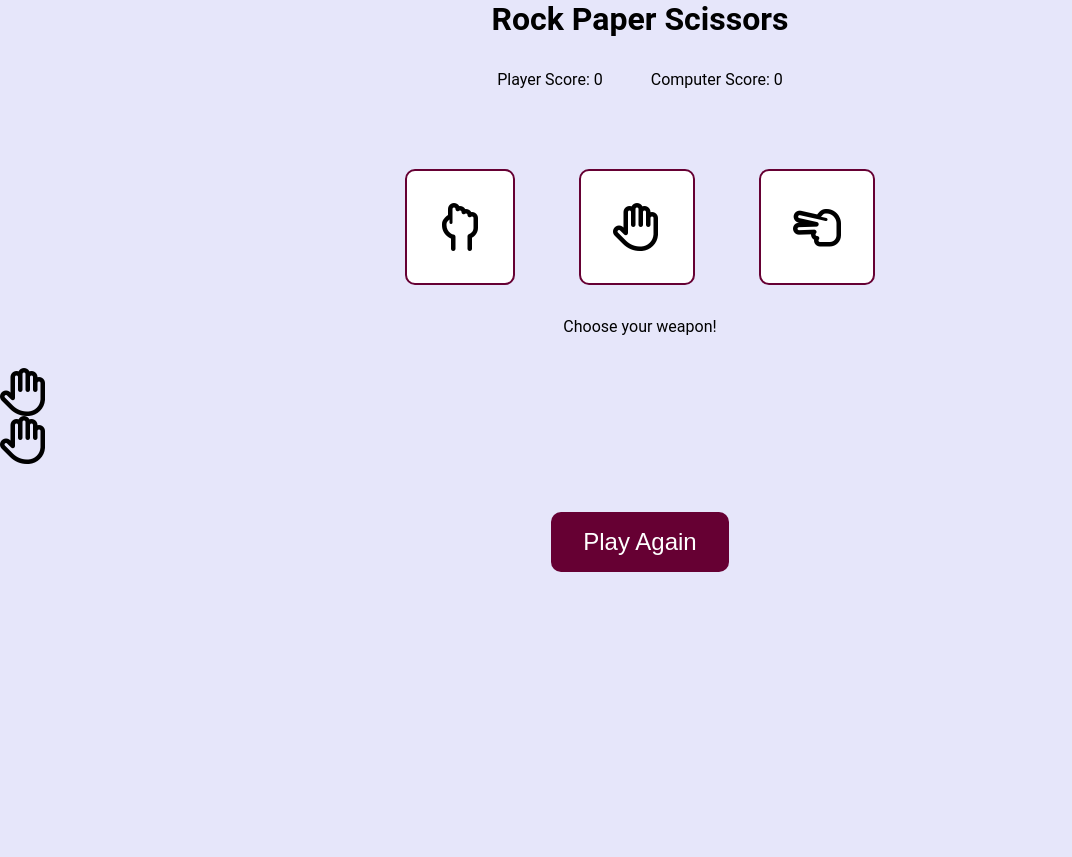
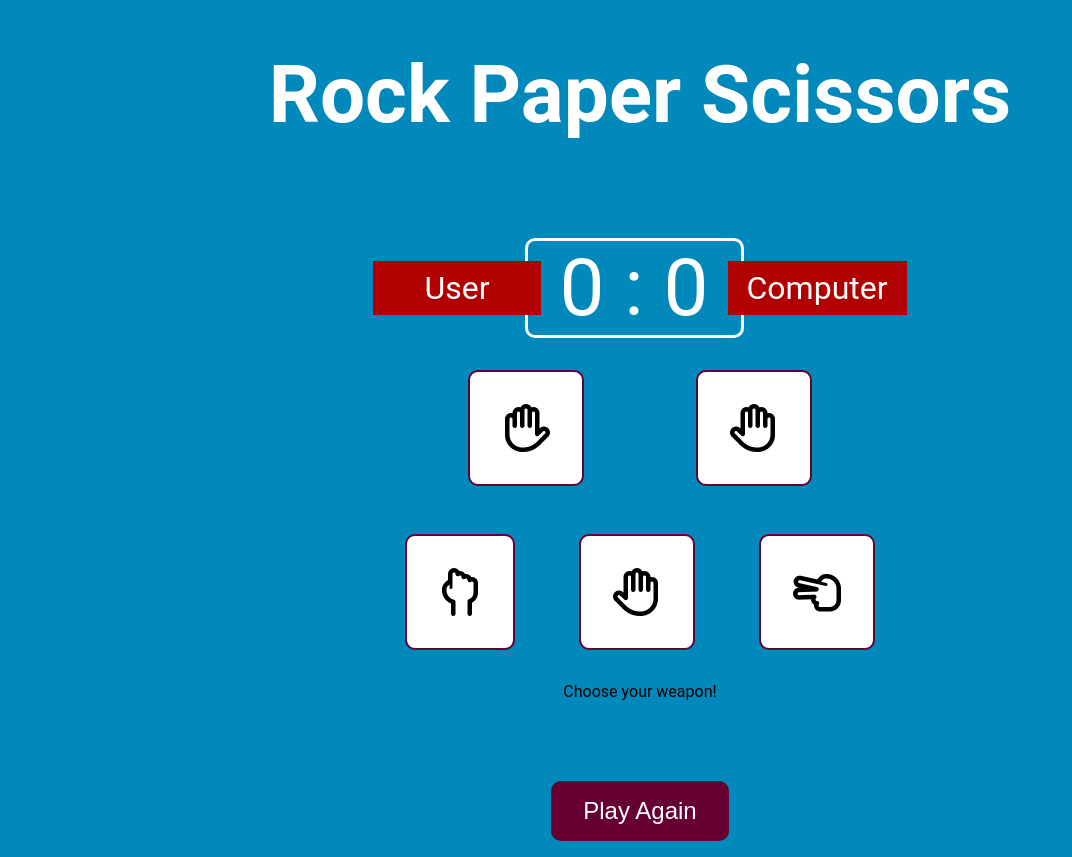
Before and after one commit to JohnM-works/Rock_Paper_Scissor, a plain HTML site: page index.html in a window 1280 px wide. Shown: the whole page, without its empty margins (0-1072 px from the left). Before the commit the page ends 800 px from the top, so only its background shows below. Drawn offline with Linux system fonts and the light colour scheme.

Commit message:
adding more styles in the game

```diff
--- a/index.html
+++ b/index.html
@@ -13,8 +13,20 @@
             <h1>Rock Paper Scissors</h1>
         </div>
         <div class="scoreboard">
-            <div class="player-score">Player Score: 0</div>
-            <div class="computer-score">Computer Score: 0</div>
+            <!--<div class="player-score"></div>
+            <div class="computer-score"></div>
+            -->
+            <div class="user">User</div>
+            <div class="scores">0 : 0</div>
+            <div class="computer">Computer</div>
+        </div>
+        <div class="game-output">
+            <div class="player-choice">
+                <i class="fa-regular fa-hand fa-3x" id="player-output-choice"></i>
+            </div>
+            <div class="computer-choice">
+                <i class="fa-regular fa-hand fa-3x" id="computer-output-choice"></i>
+            </div>
         </div>
         <div class="choices">
             <div class="weapon" id="rock">
@@ -30,14 +42,6 @@
         <div class="result" id="result">
             <p>Choose your weapon!</p>
         </div>
-        <div class="game-output">
-            <div class="player-choice">
-                <i class="fa-regular fa-hand fa-3x" id="player-output-choice"></i>
-            </div>
-            <div class="computer-choice">
-                <i class="fa-regular fa-hand fa-3x" id="computer-output-choice"></i>
-            </div>
-        </div>
         <button class="play-again" id="play-again">Play Again</button>
     </div>
     <script src="myscripts.js"></script>
--- a/myscripts.js
+++ b/myscripts.js
@@ -3,8 +3,9 @@ const computerChoice = document.querySelector("#computer-output-choice");
 const playerChoice = document.querySelector("#player-output-choice");
 const gameResult = document.querySelector(".result");
 const playAgain = document.querySelector(".play-again");
-const playerResult = document.querySelector(".player-score");
-const computerResult = document.querySelector(".computer-score");
+/*const playerResult = document.querySelector(".player-score");
+const computerResult = document.querySelector(".computer-score");*/
+const scoreResult = document.querySelector(".scores");
 
 let playerScore = 0;
 let computerScore = 0;
@@ -40,11 +41,11 @@ function playRound(playerSelection, computerSelection) {
   ) {
     computerScore++;
     gameResult.textContent = `You Lose! ${playerSelection} beats ${computerSelection}`;
-    computerResult.textContent = `Computer Score: ${computerScore}`;
+    scoreResult.textContent = `${playerScore} : ${computerScore}`;
   } else {
     playerScore++;
     gameResult.textContent = `You Win! ${playerSelection} beats ${computerSelection}`;
-    playerResult.textContent = `Player Score: ${playerScore}`;
+    scoreResult.textContent = `${playerScore} : ${computerScore}`;
   }
 
   if (playerScore === 5) {
@@ -54,7 +55,6 @@ function playRound(playerSelection, computerSelection) {
   if (computerScore === 5) {
     gameResult.textContent = "Game Over! Computer Wins the game.";
     disabledWeapon();
-    outputSelection();
   }
 }
 
@@ -67,11 +67,12 @@ function selectWeapon() {
 function resetGame() {
   playerScore = 0;
   computerScore = 0;
-  playerResult.textContent = "Player Score: 0";
-  computerResult.textContent = "Computer Score: 0";
+  /*playerResult.textContent = "Player Score: 0";
+  computerResult.textContent = "Computer Score: 0";*/
+  scoreResult.textContent = "0 : 0";
   gameResult.textContent = "Choose your weapon!";
-  computerChoice.className = "";
-  playerChoice.className = "";
+  computerChoice.className = "fa-regular fa-hand fa-3x";
+  playerChoice.className = "fa-regular fa-hand fa-3x";
   EnabledWeapon();
 }
 
--- a/style.css
+++ b/style.css
@@ -6,11 +6,79 @@
 
 body {
   font-family: 'Roboto', sans-serif;
-  background-color: #E6E6FA;
+  background-color: #0089BA;
 }
+
 
 .title {
   text-align: center;
+  color: white;
+  padding-top: 3rem;
+  padding-bottom: 4rem;
+  font-size: 2.5rem;
+}
+
+.user {
+  display: flex;
+  align-items: center;
+  justify-content: center;
+  border: solid #B00000;
+  padding: 0.3rem 3rem;
+  font-size: 2rem;
+  background-color: #B00000;
+  color: white;
+  position: relative;
+  right: -4rem;
+}
+
+.computer {
+  display: flex;
+  align-items: center;
+  justify-content: center;
+  border: solid #B00000;
+  padding: 0.3rem 1rem;
+  font-size: 2rem;
+  background-color: #B00000;
+  color: white;
+  position: relative;
+  left: -4rem;
+}
+
+.scores {
+  display: flex;
+  align-items: center;
+  justify-content: center;
+  color: white;
+  font-size: 5rem;
+  border-style: solid;
+  padding: 0 2rem;
+  border-radius: 10px;
+  z-index: -1;
+}
+
+.game-output {
+  display: flex;
+  align-items: center;
+  justify-content: center;
+  flex-wrap: wrap;
+  gap: 3rem;
+}
+
+.player-choice {
+  border: 2px solid #660033;
+  border-radius: 10px;
+  margin: 0 2rem;
+  padding: 2rem;
+  transform: scaleX(-1);
+  background-color: #FFFFFF;
+}
+
+.computer-choice {
+  border: 2px solid #660033;
+  border-radius: 10px;
+  margin: 0 2rem;
+  padding: 2rem;
+  background-color: #FFFFFF;
 }
 
 .result {
```
